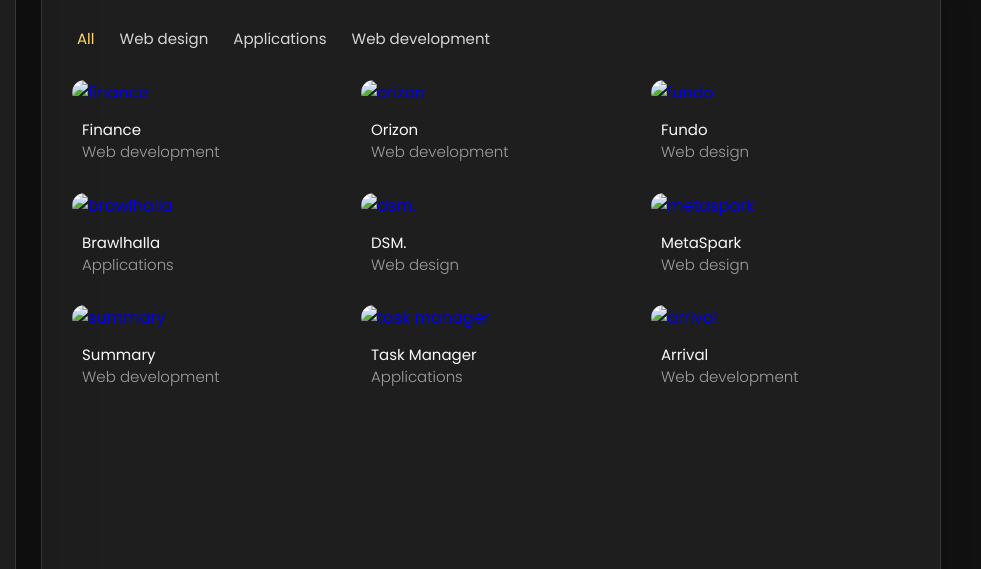
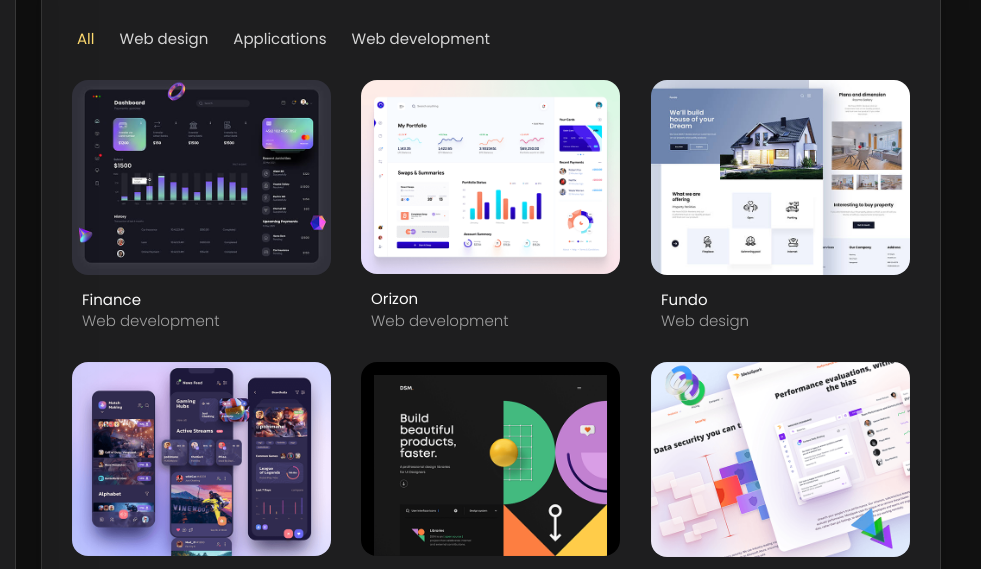
Before and after one commit to Perdominho/SocialClubAmsterdam, a plain HTML site: page en/index.html in a window 1280 px wide. Both pictures are taken after a click on the button "Portafolio". Shown: the part 162-731 px from the top of the page, 299-1280 px from the left. Drawn offline with nearby package versions, Linux system fonts and the light colour scheme; files whose address does not match are found by name.

Commit message:
Add files via upload

```diff
--- a/en/index.html
+++ b/en/index.html
@@ -521,7 +521,7 @@
                     <ion-icon name="eye-outline"></ion-icon>
                   </div>
 
-                  <img src="./assets/images/project-1.jpg" alt="finance" loading="lazy">
+                  <img src="../assets/images/project-1.jpg" alt="finance" loading="lazy">
                 </figure>
 
                 <h3 class="project-title">Finance</h3>
@@ -539,7 +539,7 @@
                     <ion-icon name="eye-outline"></ion-icon>
                   </div>
 
-                  <img src="./assets/images/project-2.png" alt="orizon" loading="lazy">
+                  <img src="../assets/images/project-2.png" alt="orizon" loading="lazy">
                 </figure>
 
                 <h3 class="project-title">Orizon</h3>
@@ -557,7 +557,7 @@
                     <ion-icon name="eye-outline"></ion-icon>
                   </div>
 
-                  <img src="./assets/images/project-3.jpg" alt="fundo" loading="lazy">
+                  <img src="../assets/images/project-3.jpg" alt="fundo" loading="lazy">
                 </figure>
 
                 <h3 class="project-title">Fundo</h3>
@@ -575,7 +575,7 @@
                     <ion-icon name="eye-outline"></ion-icon>
                   </div>
 
-                  <img src="./assets/images/project-4.png" alt="brawlhalla" loading="lazy">
+                  <img src="../assets/images/project-4.png" alt="brawlhalla" loading="lazy">
                 </figure>
 
                 <h3 class="project-title">Brawlhalla</h3>
@@ -593,7 +593,7 @@
                     <ion-icon name="eye-outline"></ion-icon>
                   </div>
 
-                  <img src="./assets/images/project-5.png" alt="dsm." loading="lazy">
+                  <img src="../assets/images/project-5.png" alt="dsm." loading="lazy">
                 </figure>
 
                 <h3 class="project-title">DSM.</h3>
@@ -611,7 +611,7 @@
                     <ion-icon name="eye-outline"></ion-icon>
                   </div>
 
-                  <img src="./assets/images/project-6.png" alt="metaspark" loading="lazy">
+                  <img src="../assets/images/project-6.png" alt="metaspark" loading="lazy">
                 </figure>
 
                 <h3 class="project-title">MetaSpark</h3>
@@ -629,7 +629,7 @@
                     <ion-icon name="eye-outline"></ion-icon>
                   </div>
 
-                  <img src="./assets/images/project-7.png" alt="summary" loading="lazy">
+                  <img src="../assets/images/project-7.png" alt="summary" loading="lazy">
                 </figure>
 
                 <h3 class="project-title">Summary</h3>
@@ -647,7 +647,7 @@
                     <ion-icon name="eye-outline"></ion-icon>
                   </div>
 
-                  <img src="./assets/images/project-8.jpg" alt="task manager" loading="lazy">
+                  <img src="../assets/images/project-8.jpg" alt="task manager" loading="lazy">
                 </figure>
 
                 <h3 class="project-title">Task Manager</h3>
@@ -665,7 +665,7 @@
                     <ion-icon name="eye-outline"></ion-icon>
                   </div>
 
-                  <img src="./assets/images/project-9.png" alt="arrival" loading="lazy">
+                  <img src="../assets/images/project-9.png" alt="arrival" loading="lazy">
                 </figure>
 
                 <h3 class="project-title">Arrival</h3>
```
